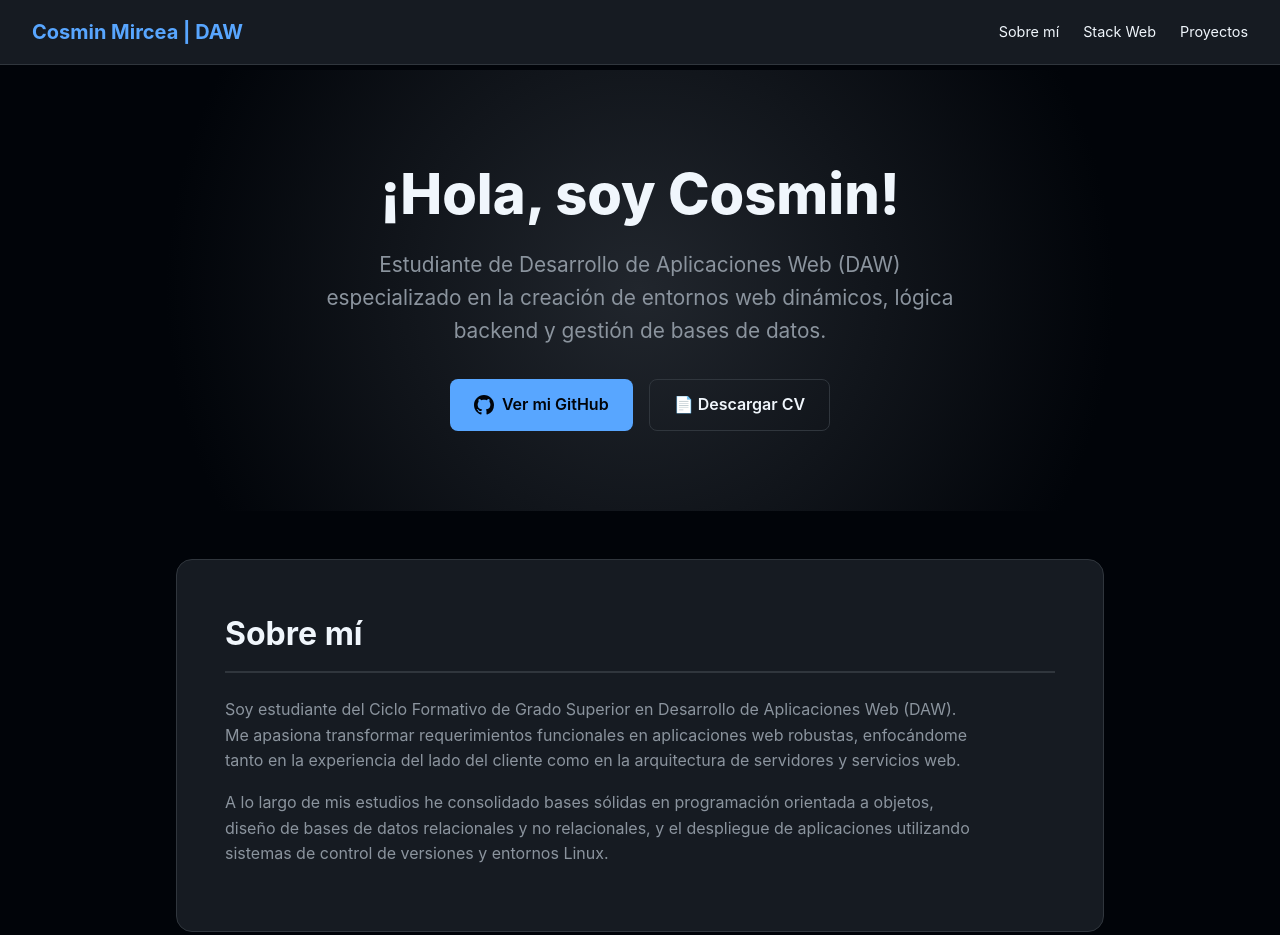
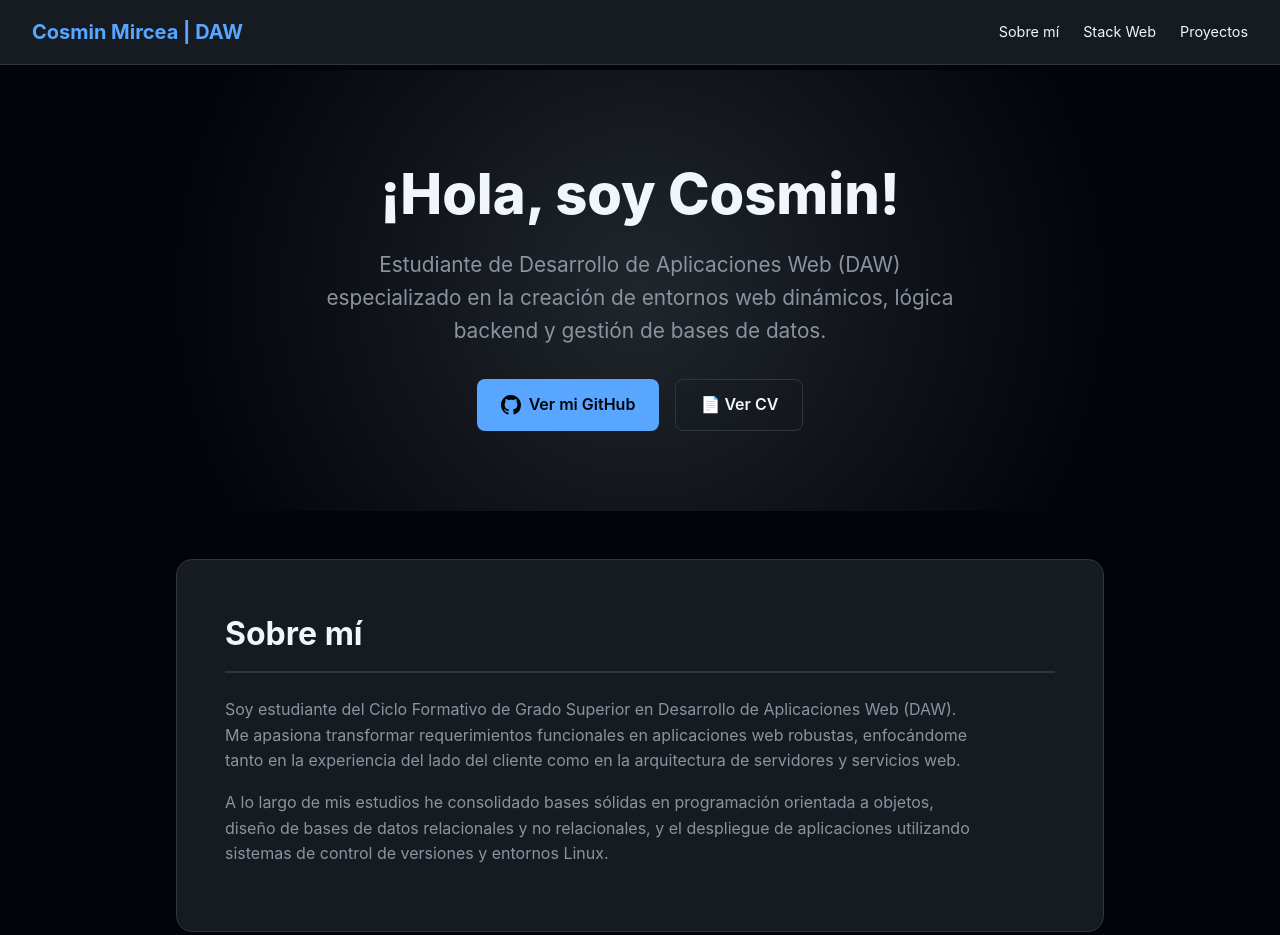
Before and after one commit to cosmin15azs-sys/cosmin15azs-sys.github.io, a plain HTML site: page index.html in a window 1280 px wide. Shown: the top 935 px of the page. Drawn offline with Linux system fonts and the light colour scheme.

Commit message:
Change CV button text from 'Descargar' to 'Ver'

```diff
--- a/index.html
+++ b/index.html
@@ -258,7 +258,7 @@
 
                 <!-- Botón de tu Currículum -->
                 <a href="CV_Cosmin_Mircea.pdf" target="_blank" class="btn btn-secondary">
-                    📄 Descargar CV
+                    📄 Ver CV
                 </a>
             </div>
         </div>
```
